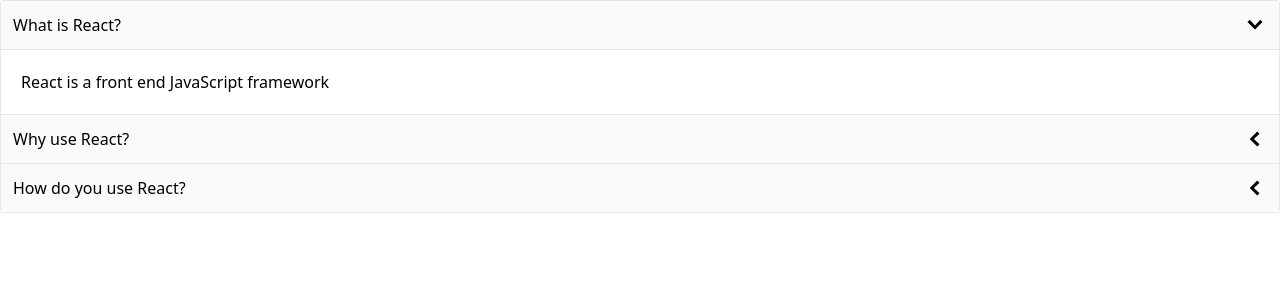
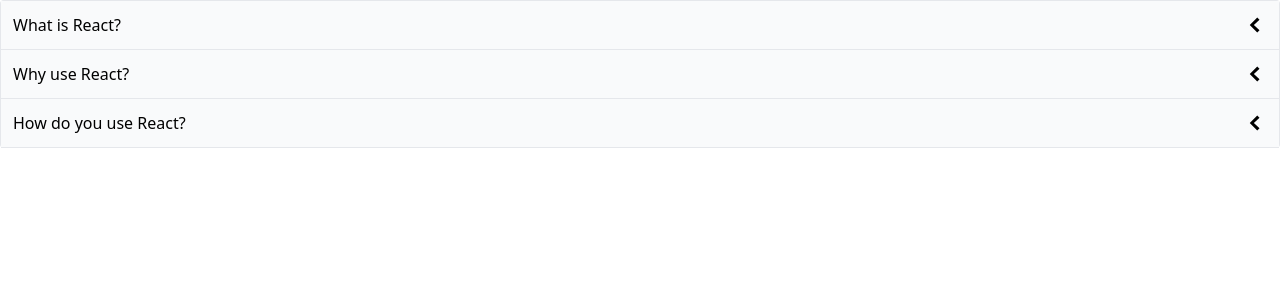
Before and after one commit to kirbeee/react_course, a React (Create React App) app in the folder section10-routing-system/comps/: page / in a window 1280 px wide. Shown: the top 300 px of the page. Built offline with nearby package versions, Linux system fonts and the light colour scheme.

Commit message:
fix some bug

```diff
--- a/section10-routing-system/comps/src/components/Accordion.js
+++ b/section10-routing-system/comps/src/components/Accordion.js
@@ -2,10 +2,10 @@
 import { GoChevronDown, GoChevronLeft } from"react-icons/go"
 
 function Accordion({ items }) {
-    const [expendIndex, setExpendIndex] = useState(0)
+    const [expendIndex, setExpendIndex] = useState(-1)
 
     const handleClick = (nextIndex) => {
-        setExpendIndex(nextIndex)
+        setExpendIndex((currentExpendIndex) => currentExpendIndex === nextIndex ? -1 : nextIndex)
     }
 
     const renderedItems = items.map((item,index) => {
```
